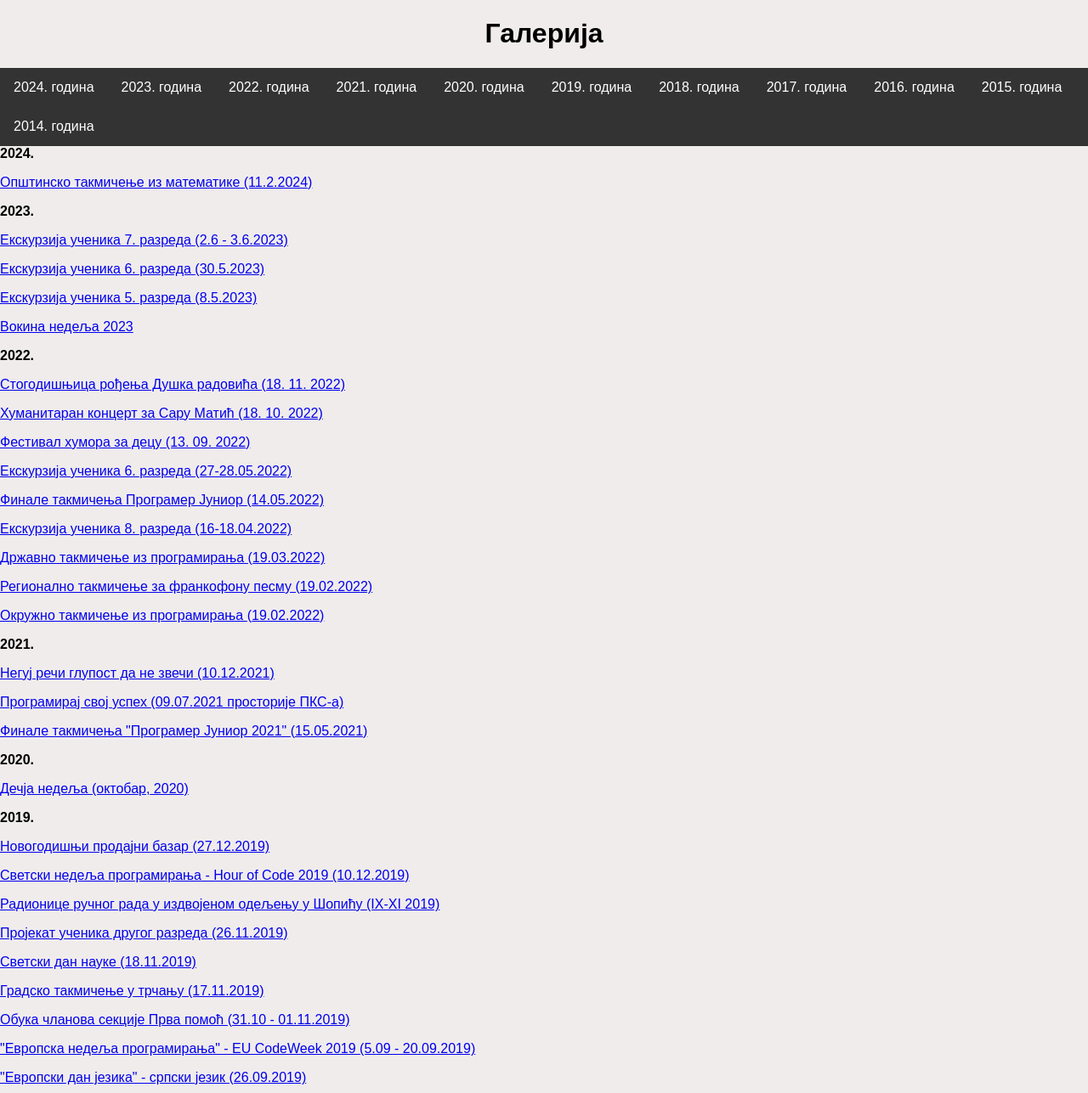
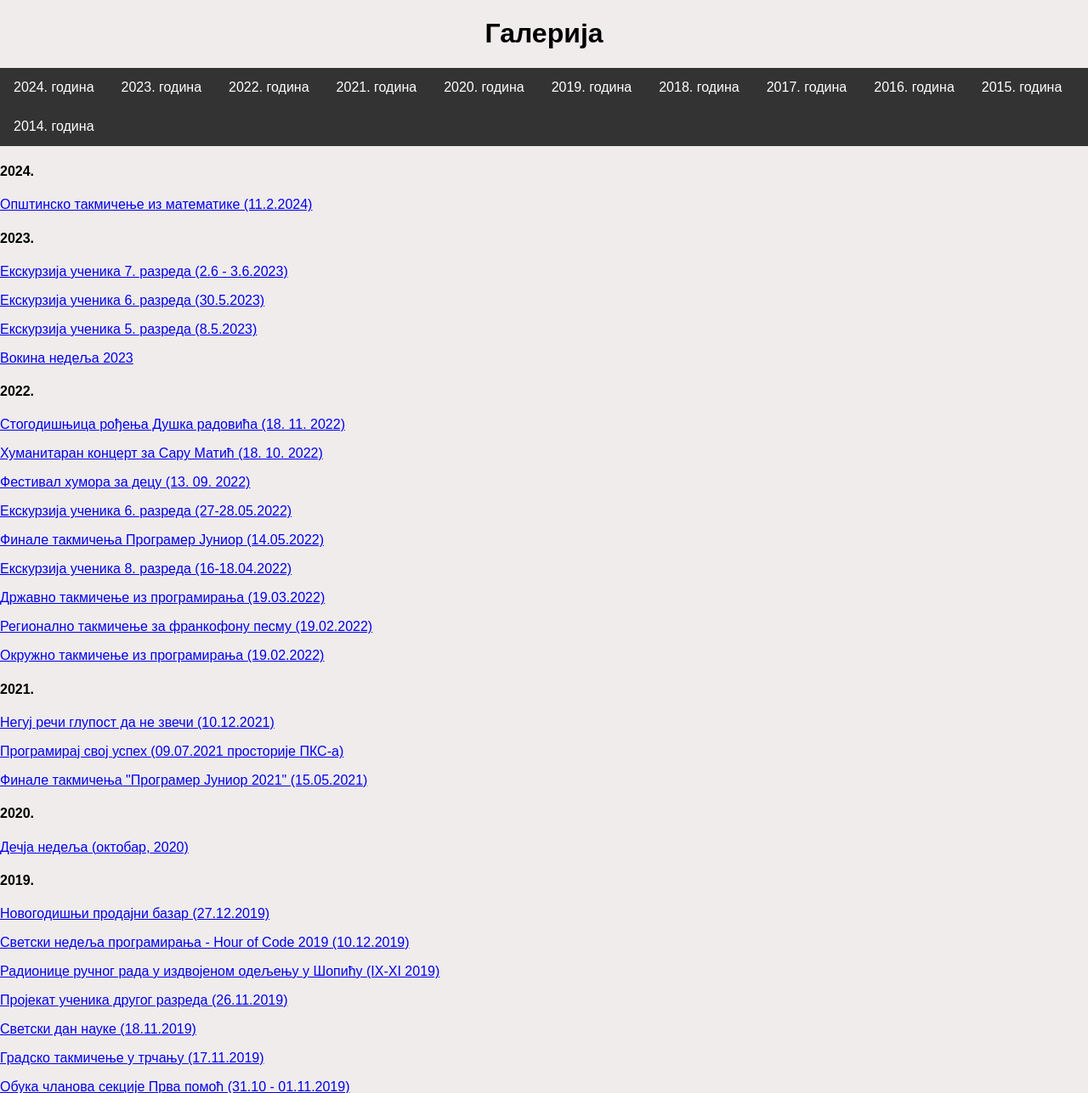
Before and after one commit to osvokasavic/osvokasavic, a PHP site: page /galerija.html in a window 1280 px wide. Shown: the part 46-1333 px from the top of the page at 85% size. Run offline with PHP 8.4, Linux system fonts and the light colour scheme; some web fonts are replaced.

Commit message:
Update styles.css

```diff
--- a/styles.css
+++ b/styles.css
@@ -72,10 +72,6 @@ body {
 .left {
   text-align: left;
   flex-basis: 50%;
-}
-
-h4 {
-  margin:0px;
 }
 
 .banner {
```
